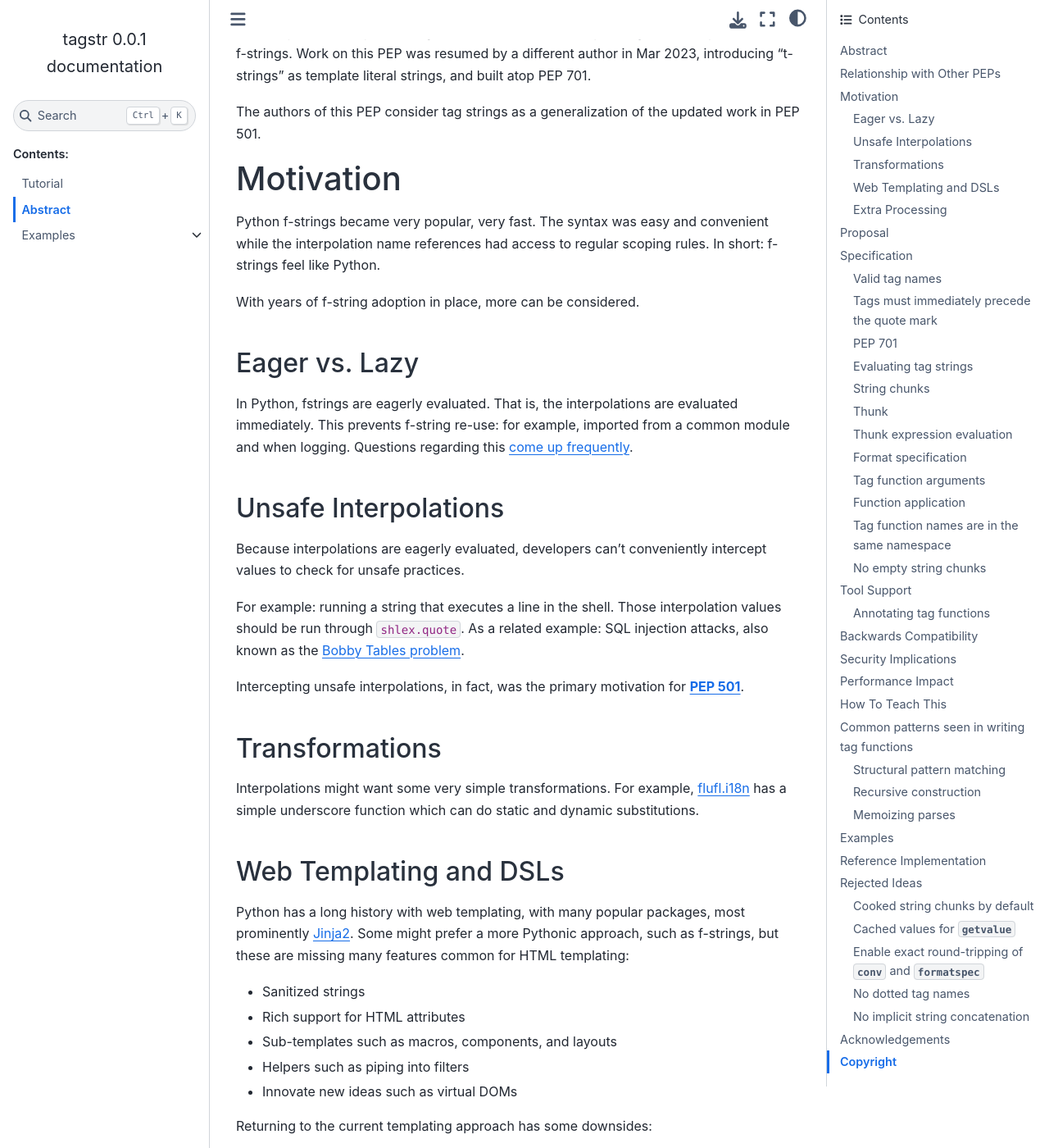
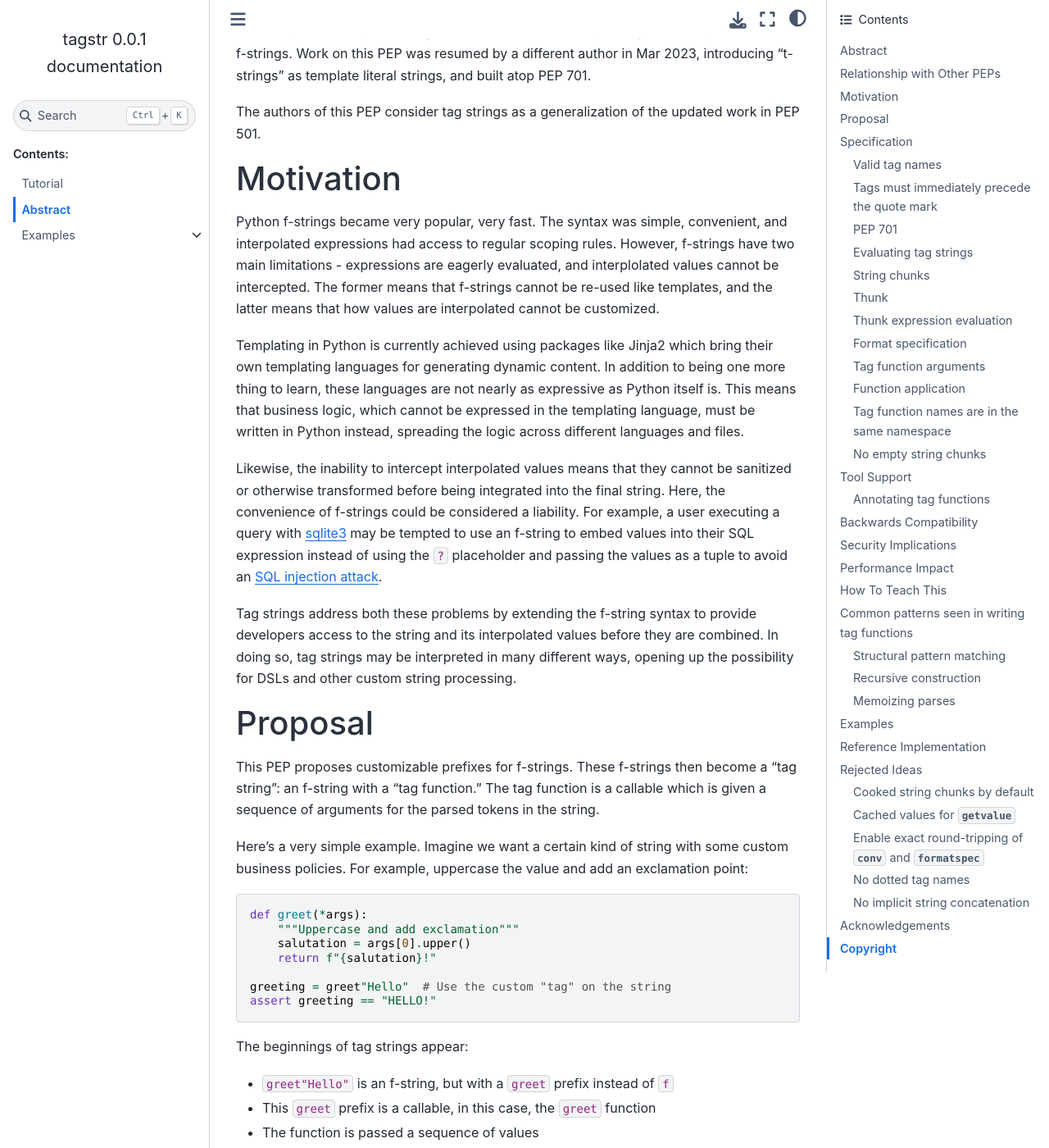
Before and after one commit to jimbaker/tagstr, a Sphinx documentation site: the page built from docs/pep.rst, in a window 1280 px wide and 1400 px high, scrolled down 438 px. Shown: the whole window at 82% size. Built offline with Sphinx 7.4.7 and the Sphinx Book theme 1.1.4, drawn with Linux system fonts in a browser that asks for light colours; some of the changed text lies outside the part shown.

Commit message:
condense motivation section into succinct paragraphs (#29)

```diff
--- a/docs/pep.rst
+++ b/docs/pep.rst
@@ -1,10 +1,10 @@
 Abstract
 ========
 
-This PEP introduces tag strings for custom, repeatable string processing.
-Tag strings are an extension to f-strings, with a custom function -- the "tag"
--- in place of the `f` prefix. This function can then provide rich features
-such as safety checks, lazy evaluation, DSLs such as web templating, and more.
+This PEP introduces tag strings for custom, repeatable string processing. Tag strings
+are an extension to f-strings, with a custom function -- the "tag" -- in place of the
+`f` prefix. This function can then provide rich features such as safety checks, lazy
+evaluation, domain specific languages (DSLs) for web templating, and more.
 
 Tag strings are similar to `JavaScript tagged templates <https://developer.mozilla.org/en-US/docs/Web/JavaScript/Reference/Template_literals#tagged_templates>`_
 and similar ideas in other languages.
@@ -28,75 +28,30 @@ updated work in PEP 501.
 Motivation
 ==========
 
-Python f-strings became very popular, very fast. The syntax was easy and
-convenient while the interpolation name references had access to regular
-scoping rules. In short: f-strings feel like Python.
+Python f-strings became very popular, very fast. The syntax was simple, convenient, and
+interpolated expressions had access to regular scoping rules. However, f-strings have
+two main limitations - expressions are eagerly evaluated, and interplolated values
+cannot be intercepted. The former means that f-strings cannot be re-used like templates,
+and the latter means that how values are interpolated cannot be customized.
 
-With years of f-string adoption in place, more can be considered.
+Templating in Python is currently achieved using packages like Jinja2 which bring their
+own templating languages for generating dynamic content. In addition to being one more
+thing to learn, these languages are not nearly as expressive as Python itself is. This
+means that business logic, which cannot be expressed in the templating language, must be
+written in Python instead, spreading the logic across different languages and files.
 
-Eager vs. Lazy
---------------
+Likewise, the inability to intercept interpolated values means that they cannot be
+sanitized or otherwise transformed before being integrated into the final string. Here,
+the convenience of f-strings could be considered a liability. For example, a user
+executing a query with `sqlite3 <https://docs.python.org/3/library/sqlite3.html>`__
+may be tempted to use an f-string to embed values into their SQL expression instead of
+using the ``?`` placeholder and passing the values as a tuple to avoid an
+`SQL injection attack <https://en.wikipedia.org/wiki/SQL_injection>`__.
 
-In Python, fstrings are eagerly evaluated. That is, the interpolations are
-evaluated immediately. This prevents f-string re-use: for example, imported
-from a common module and when logging. Questions regarding this `come up
-frequently <https://stackoverflow.com/questions/71189844/can-i-delay-evaluation-of-the-python-expressions-in-my-f-string>`_.
-
-Unsafe Interpolations
----------------------
-
-Because interpolations are eagerly evaluated, developers can't conveniently
-intercept values to check for unsafe practices.
-
-For example: running a string that executes a line in the shell. Those
-interpolation values should be run through ``shlex.quote``. As a related
-example: SQL injection attacks, also known as the
-`Bobby Tables problem <https://xkcd.com/327/>`_.
-
-Intercepting unsafe interpolations, in fact, was the primary motivation for :pep:`501`.
-
-Transformations
----------------
-
-Interpolations might want some very simple transformations. For example,
-`flufl.i18n <https://flufli18n.readthedocs.io/en/stable/using.html#substitutions-and-placeholders>`_
-has a simple underscore function which can do static and dynamic substitutions.
-
-Web Templating and DSLs
------------------------
-
-Python has a long history with web templating, with many popular packages,
-most prominently `Jinja2 <https://pypi.org/project/Jinja2/>`_. Some might
-prefer a more Pythonic approach, such as f-strings, but these are missing
-many features common for HTML templating:
-
-- Sanitized strings
-- Rich support for HTML attributes
-- Sub-templates such as macros, components, and layouts
-- Helpers such as piping into filters
-- Innovate new ideas such as virtual DOMs
-
-Returning to the current templating approach has some downsides:
-
-- Non-Pythonic syntax
-- Alternative scoping rules and syntax for sharing/importing
-- Unable to use common Python tooling (linting, formatting, typing)
-
-Templating is a subset of general support for working with domain-specific
-languages (DSLs). With this PEP, regular Python f-string semantics can be passed
-to another function for postprocessing into new, DSL-specific semantics.
-
-As DSLs become an alternative to templating, the combination can be powerful.
-For example, Markdown and reStructured Text "files" can be a combination of
-text, processing, and interpolation logic. This idea is popularized in the
-`MDX project <https://mdxjs.com>`_.
-
-Extra Processing
-----------------
-
-When functions can be combined with strings and interpolation, the door opens
-for custom and innovative extra processing. As an example, memoization and
-transparent caching.
+Tag strings address both these problems by extending the f-string syntax to provide
+developers access to the string and its interpolated values before they are combined. In
+doing so, tag strings may be interpreted in many different ways, opening up the
+possibility for DSLs and other custom string processing.
 
 Proposal
 ========
```
